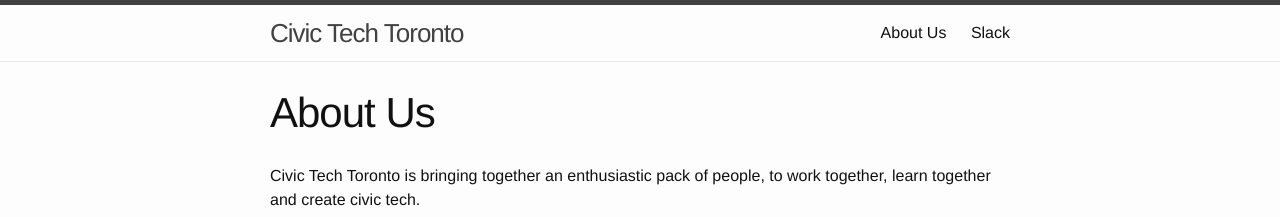
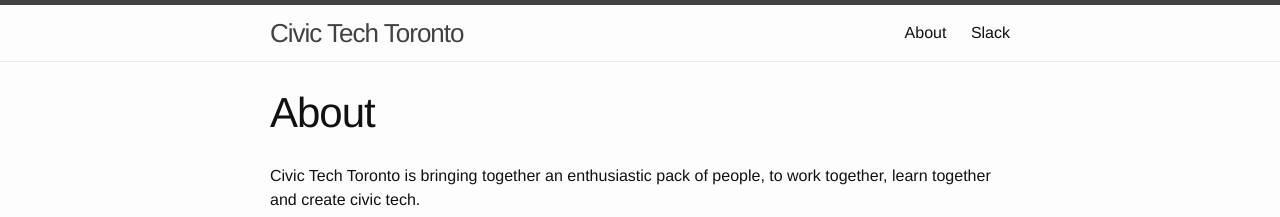
Before and after one commit to CivicTechTO/civictechto-jekyll, a Jekyll site: the page built from about.md, in a window 1280 px wide. Shown: the top 217 px of the page. Built offline with Jekyll 4.4.1, drawn with Linux system fonts in a browser that asks for light colours; Markdown is read by kramdown in place of the engine named in the settings.

```diff
--- a/about-us.md
+++ b/about.md
@@ -1,7 +1,7 @@
 ---
 layout: page
-title: About Us
-permalink: /about/
+title: About
+permalink: about-us
 ---
 
 Civic Tech Toronto is bringing together an enthusiastic pack of people, to work together, learn together and create civic tech.
```
